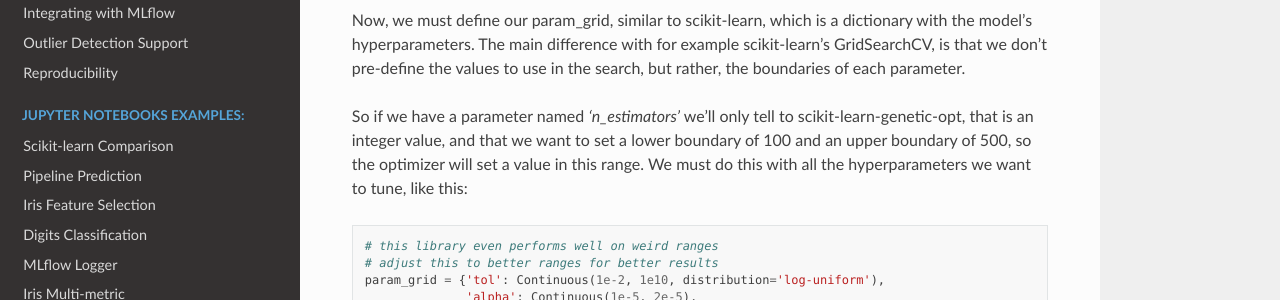
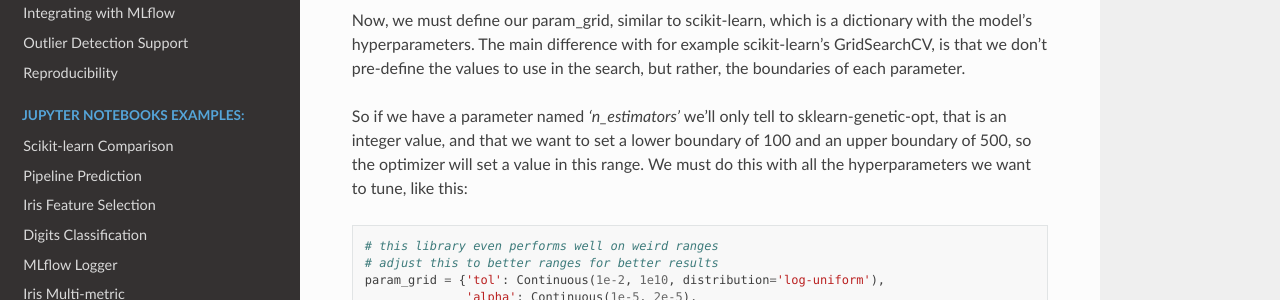
Before and after one commit to rodrigo-arenas/Sklearn-genetic-opt, a Sphinx documentation site: the page built from docs/tutorials/basic_usage.rst, in a window 1280 px wide and 900 px high, scrolled down 1239 px. Shown: the part 151-451 px from the top of the window. Built offline with Sphinx 7.4.7 and the Read the Docs theme 3.1.0, drawn with Linux system fonts in a browser that asks for light colours.

Commit message:
Fix project name: scikit-learn-genetic-opt → sklearn-genetic-opt - ensures consistency (#101)

```diff
--- a/docs/tutorials/basic_usage.rst
+++ b/docs/tutorials/basic_usage.rst
@@ -66,7 +66,7 @@
 is that we don't pre-define the values to use in the search,
 but rather, the boundaries of each parameter.
 
-So if we have a parameter named *'n_estimators'* we'll only tell to scikit-learn-genetic-opt, that is an integer value,
+So if we have a parameter named *'n_estimators'* we'll only tell to sklearn-genetic-opt, that is an integer value,
 and that we want to set a lower boundary of 100 and an upper boundary of 500, so the optimizer will set a value in this range.
 We must do this with all the hyperparameters we want to tune, like this:
 
```
